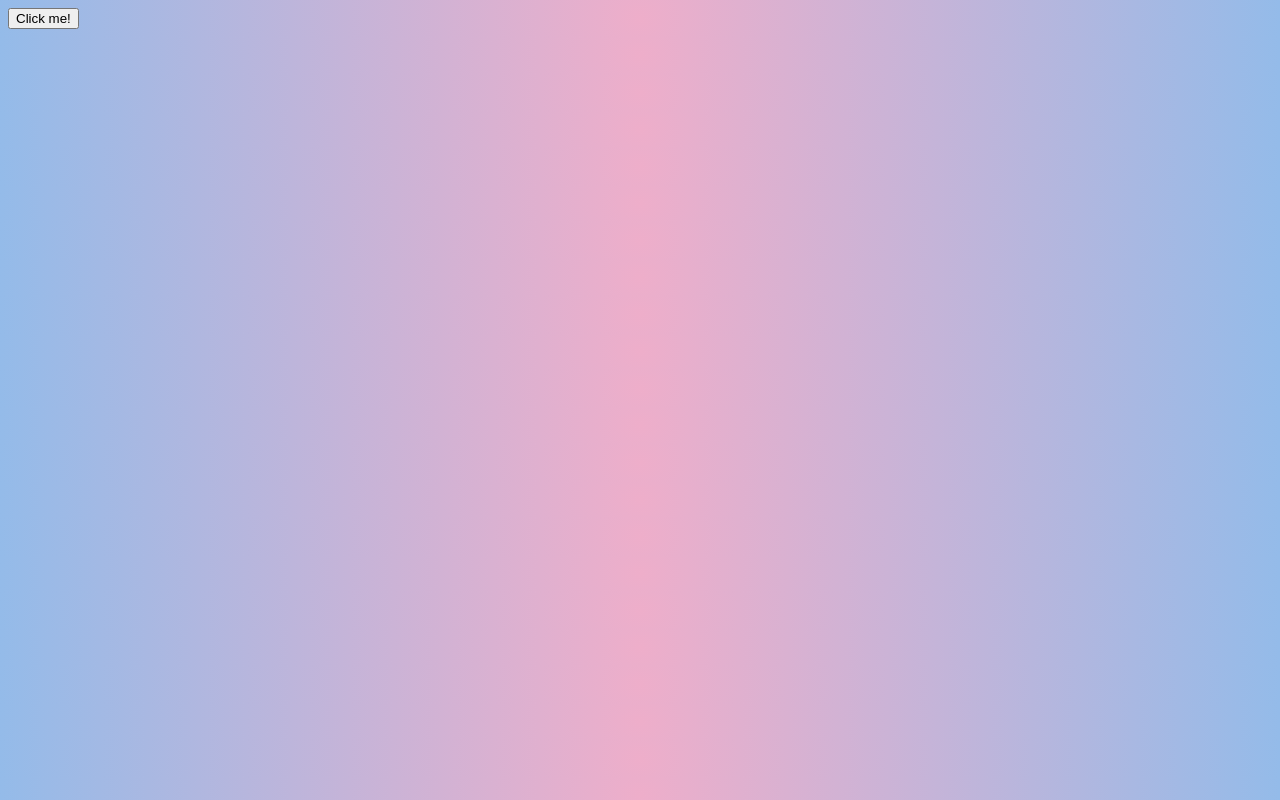
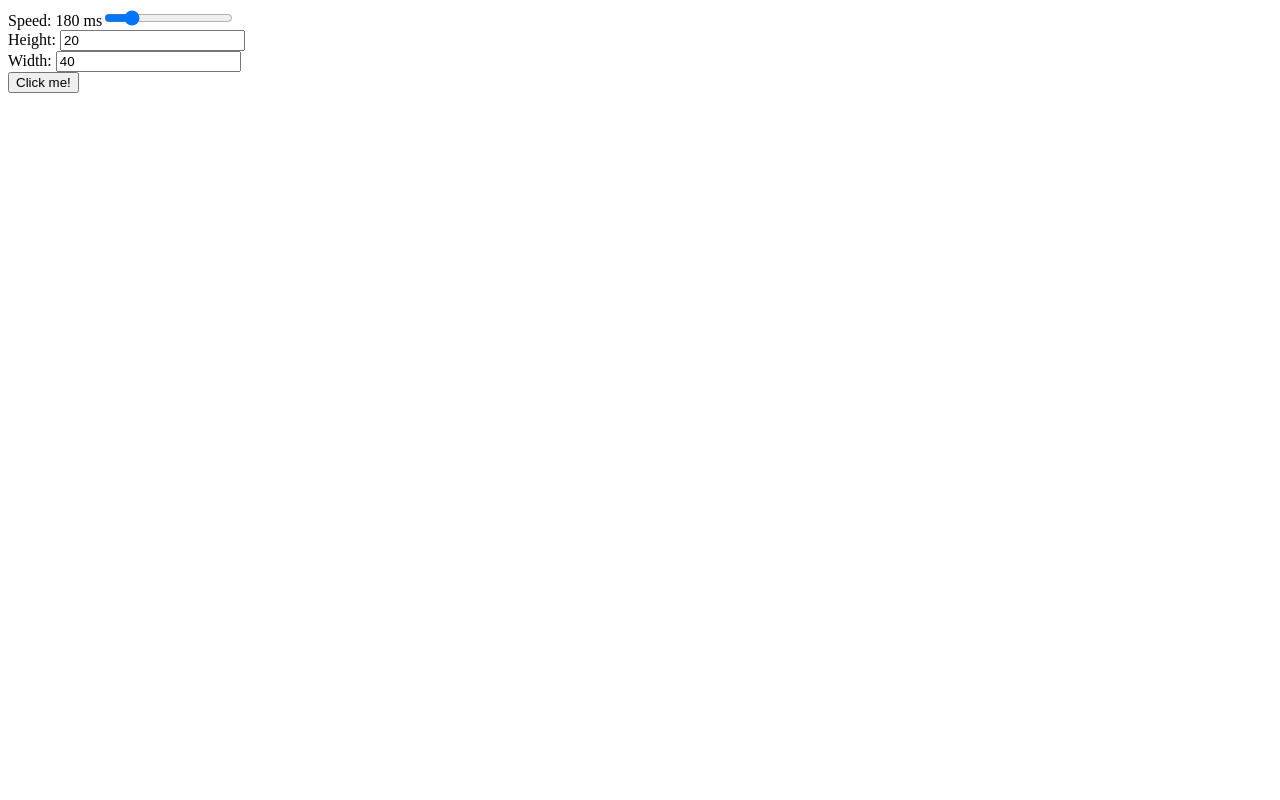
Before and after one commit to wardou2/life-react, a React app: page / in a window 1280 px wide. Built offline with nearby package versions, Linux system fonts and the light colour scheme.

Commit message:
refactor controls, add options for width and height

```diff
--- a/src/components/App.tsx
+++ b/src/components/App.tsx
@@ -1,9 +1,9 @@
 import * as React from 'react';
-import { GameOfLife } from './GameOfLife';
+import { Landing } from './Landing';
 
 class App extends React.Component<{}> {
     render() {
-        return <GameOfLife speed={150} width={15} height={15} />;
+        return <Landing />;
     }
 }
 
--- a/src/components/GameBoard.scss
+++ /dev/null
@@ -1,16 +0,0 @@
-.container {
-    display: table;
-    height: 100%;
-    width: 100%;
-}
-
-.cell {
-
-    &__alive {
-        background: linear-gradient(#e66465, #9198e5);
-    }
-
-    &__dead {
-        background-color: black;
-    }
-}
--- /dev/null
+++ b/src/components/GameOfLife/GameBoard.scss
@@ -0,0 +1,19 @@
+.container {
+    display: table;
+    height: 100%;
+    width: 100%;
+    border: solid;
+}
+
+.cell {
+    // box-shadow: 0 0 1px 1px grey inset;
+
+    &__alive {
+        // background: linear-gradient(#e66465, #9198e5);
+        background: black;
+    }
+
+    &__dead {
+        background-color: white;
+    }
+}
--- a/src/components/GameBoard.tsx
+++ b/src/components/GameOfLife/GameBoard.tsx
@@ -8,7 +8,6 @@ interface Props {
 }
 
 export const GameBoard = ({ board }: Props) => {
-    const height = board.length;
     const width = board[0].length;
 
     return (
@@ -24,8 +23,8 @@ export const GameBoard = ({ board }: Props) => {
                                             cell ? 'alive' : 'dead'
                                         }`}
                                         style={{
-                                            width: `${100 / height}%`,
-                                            paddingBottom: `${100 / height}%`,
+                                            width: `${100 / width}%`,
+                                            paddingBottom: `${100 / width}%`,
                                         }}
                                     />
                                 );
--- a/src/components/GameOfLife.tsx
+++ b/src/components/GameOfLife/GameOfLife.tsx
@@ -3,14 +3,9 @@ import { useState, useEffect } from 'react';
 import { Board } from './Interface';
 import { GameBoard } from './GameBoard';
 
-interface Props {
-    speed: number;
-    width: number;
-    height: number;
-}
-
-const LIVE = '#';
-const DEAD = '`';
+const SPEED = 180;
+const WIDTH = 40;
+const HEIGHT = 20;
 const TOAD = [
     [false, false, false, false, false, false],
     [false, false, false, false, false, false],
@@ -19,9 +14,20 @@ const TOAD = [
     [false, false, false, false, false, false],
     [false, false, false, false, false, false],
 ];
+const GLIDER = [
+    [false, true, false, false, false, false],
+    [false, true, true, false, false, false],
+    [true, false, true, false, false, false],
+    [false, false, false, false, false, false],
+    [false, false, false, false, false, false],
+    [false, false, false, false, false, false],
+];
 
-export const GameOfLife = ({ speed, width, height }: Props) => {
+export const GameOfLife = () => {
     const [isRunning, setIsRunning] = useState(false);
+    const [speed, setSpeed] = useState(SPEED);
+    const [width, setWidth] = useState(WIDTH);
+    const [height, setHeight] = useState(HEIGHT);
 
     const deadState = (width: number, height: number): Board => {
         const board: Board = [[]];
@@ -41,7 +47,7 @@ export const GameOfLife = ({ speed, width, height }: Props) => {
         randomBoard.forEach((row) => {
             row.forEach((_cell, colIndex) => {
                 const randNumb = Math.random();
-                if (randNumb < 0.5) {
+                if (randNumb < 0.2) {
                     row[colIndex] = true;
                 }
             });
@@ -113,7 +119,7 @@ export const GameOfLife = ({ speed, width, height }: Props) => {
         setTimeout(() => {
             const next = nextBoardState(board);
             setBoardState(next);
-        }, speed);
+        }, Number(speed));
     };
 
     const handlePlay = (): void => {
@@ -123,18 +129,92 @@ export const GameOfLife = ({ speed, width, height }: Props) => {
     };
 
     useEffect(() => {
-        console.log('here');
+        setBoardState(randomState(deadState(width, height)));
+    }, [width, height]);
+
+    useEffect(() => {
         if (isRunning) run(boardState);
     }, [boardState]);
 
+    const handleChange = (ev: React.ChangeEvent<HTMLInputElement>) => {
+        switch (ev.target.name) {
+            case 'width':
+                setWidth(Number(ev.target.value));
+                break;
+            case 'height':
+                setHeight(Number(ev.target.value));
+                break;
+            case 'speed':
+                setSpeed(Number(ev.target.value));
+                break;
+        }
+    };
+
     return (
         <>
-            {!isRunning && <button onClick={handlePlay}>Click me!</button>}
+            {!isRunning && (
+                <GameControls
+                    speed={speed}
+                    height={height}
+                    width={width}
+                    handleChange={handleChange}
+                    handlePlay={handlePlay}
+                />
+            )}
             {isRunning && (
-                <div style={{ width: '600px' }}>
+                <div style={{ width: `100%` }}>
                     <GameBoard board={boardState} />
                 </div>
             )}
         </>
     );
 };
+
+const GameControls = ({
+    speed,
+    height,
+    width,
+    handleChange,
+    handlePlay,
+}: {
+    speed: number;
+    height: number;
+    width: number;
+    handleChange: (ev: React.ChangeEvent<HTMLInputElement>) => void;
+    handlePlay: () => void;
+}) => {
+    return (
+        <div>
+            <form>
+                <label> Speed: {speed} ms</label>
+                <input
+                    type="range"
+                    step="1"
+                    min="10"
+                    max="1000"
+                    name="speed"
+                    value={speed}
+                    onChange={handleChange}
+                />
+                <br />
+                <label> Height: </label>
+                <input
+                    type="number"
+                    value={height}
+                    name="height"
+                    onChange={handleChange}
+                />
+                <br />
+                <label> Width: </label>
+                <input
+                    type="number"
+                    value={width}
+                    name="width"
+                    onChange={handleChange}
+                />
+                <br />
+                <button onClick={handlePlay}>Click me!</button>
+            </form>
+        </div>
+    );
+};
--- /dev/null
+++ b/src/components/Landing.tsx
@@ -0,0 +1,10 @@
+import * as React from 'react';
+import { GameOfLife } from './GameOfLife/GameOfLife';
+
+export const Landing = () => {
+    return (
+        <>
+            <GameOfLife />
+        </>
+    );
+};
--- a/src/index.scss
+++ b/src/index.scss
@@ -1,4 +1,4 @@
-body {
-    background: rgb(238, 174, 202);
-    background: radial-gradient(circle, rgba(238, 174, 202, 1) 0%, rgba(148, 187, 233, 1) 100%);
-}
+// body {
+//     background: rgb(238, 174, 202);
+//     background: radial-gradient(circle, rgba(238, 174, 202, 1) 0%, rgba(148, 187, 233, 1) 100%);
+// }
```
Also changed, not shown: src/components/GameOfLife/Interface.ts (renamed from src/components/Interface.ts).
